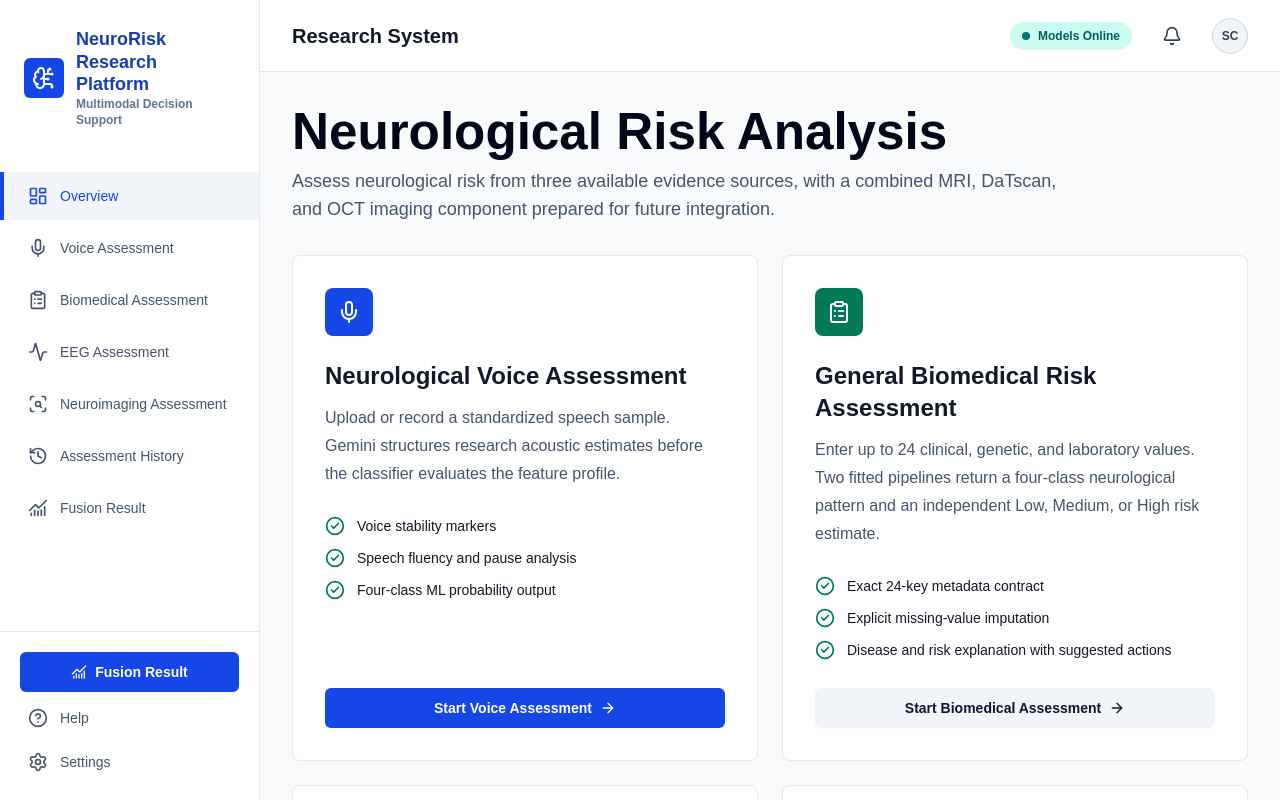
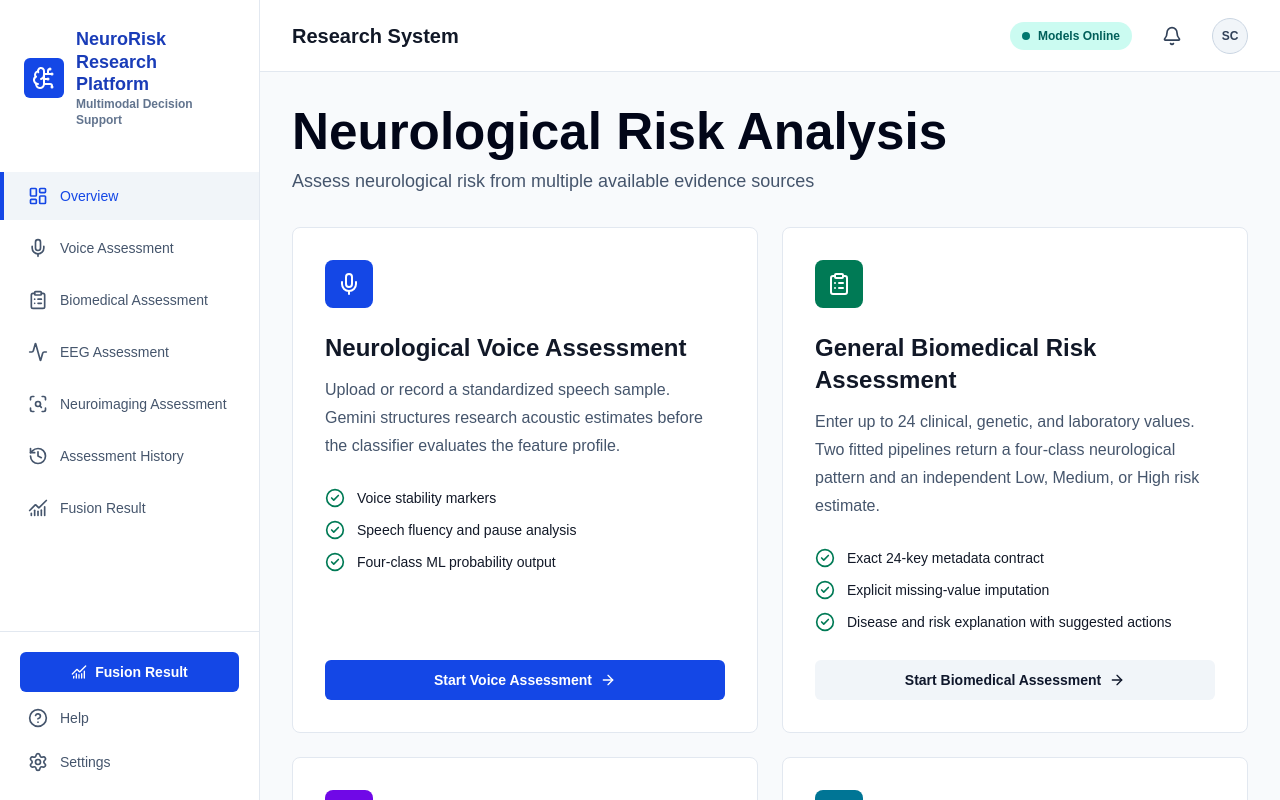
Before and after one commit to Tanury/R26-DS-015, a Next.js app in the folder frontend/: page / in a window 1280 px wide. Shown: the top 800 px of the page. Built offline with nearby package versions, Linux system fonts and the light colour scheme.

Commit message:
changes to page header

```diff
--- a/frontend/app/page.tsx
+++ b/frontend/app/page.tsx
@@ -17,7 +17,7 @@ const options = [
 ];
 
 export default function OverviewPage() {
-  return <AppShell><PageHeader title="Neurological Risk Analysis" description="Assess neurological risk from three available evidence sources, with a combined MRI, DaTscan, and OCT imaging component prepared for future integration." /><ResearchDisclaimer />
+  return <AppShell><PageHeader title="Neurological Risk Analysis" description="Assess neurological risk from multiple available evidence sources" /><ResearchDisclaimer />
     <div className="mt-8 grid gap-6 md:grid-cols-2 2xl:grid-cols-4">{options.map(({ href, cta, primary, title, description, icon: Icon, color, bullets }) => <Card key={title}><CardContent className="flex h-full flex-col p-6 sm:p-8"><div className={`grid size-12 place-items-center rounded-lg text-white ${color}`}><Icon className="size-6" /></div><h2 className="mt-6 text-2xl font-bold">{title}</h2><p className="mt-3 leading-7 text-slate-600">{description}</p><ul className="my-7 space-y-3">{bullets.map((bullet) => <li key={bullet} className="flex items-center gap-3 text-sm"><CheckCircle2 className="size-5 shrink-0 text-emerald-700" />{bullet}</li>)}</ul>{href ? <Button className="mt-auto w-full" variant={primary ? "default" : "secondary"} asChild><Link href={href}>{cta} <ArrowRight className="size-4" /></Link></Button> : <Button className="mt-auto w-full" variant="secondary" disabled><Clock3 className="size-4" />{cta}</Button>}</CardContent></Card>)}</div>
     <Card className="mt-8"><CardContent className="p-6 sm:p-8"><h2 className="text-center text-2xl font-bold">How the analysis works</h2><div className="mt-8 grid gap-6 text-center sm:grid-cols-2 lg:grid-cols-4">{[[Mic,"1. Capture","Record a voice sample, enter measured markers, or upload an EEG recording."],[ScanSearch,"2. Extract","Structure acoustic biomarkers, or filter and epoch the EEG signal."],[Cpu,"3. Predict","Apply the trained model for the chosen evidence source."],[ClipboardList,"4. Review","Review scores, confounds, caveats, and next steps."]].map(([Icon,title,copy]) => { const I=Icon as typeof Mic; return <div key={String(title)}><div className="mx-auto grid size-12 place-items-center rounded-full bg-blue-50 text-blue-700"><I className="size-5" /></div><h3 className="mt-4 font-semibold">{String(title)}</h3><p className="mt-2 text-sm leading-6 text-slate-500">{String(copy)}</p></div>})}</div></CardContent></Card>
   </AppShell>;
```
